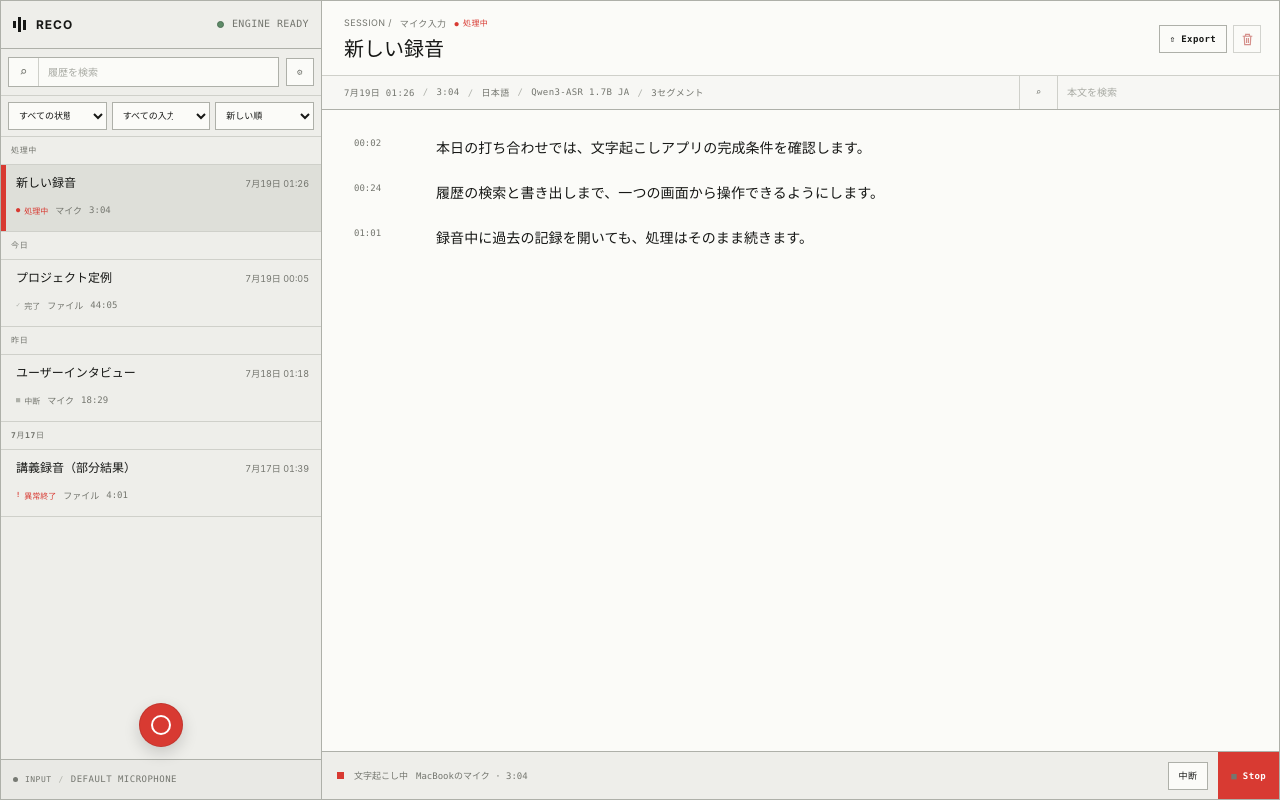
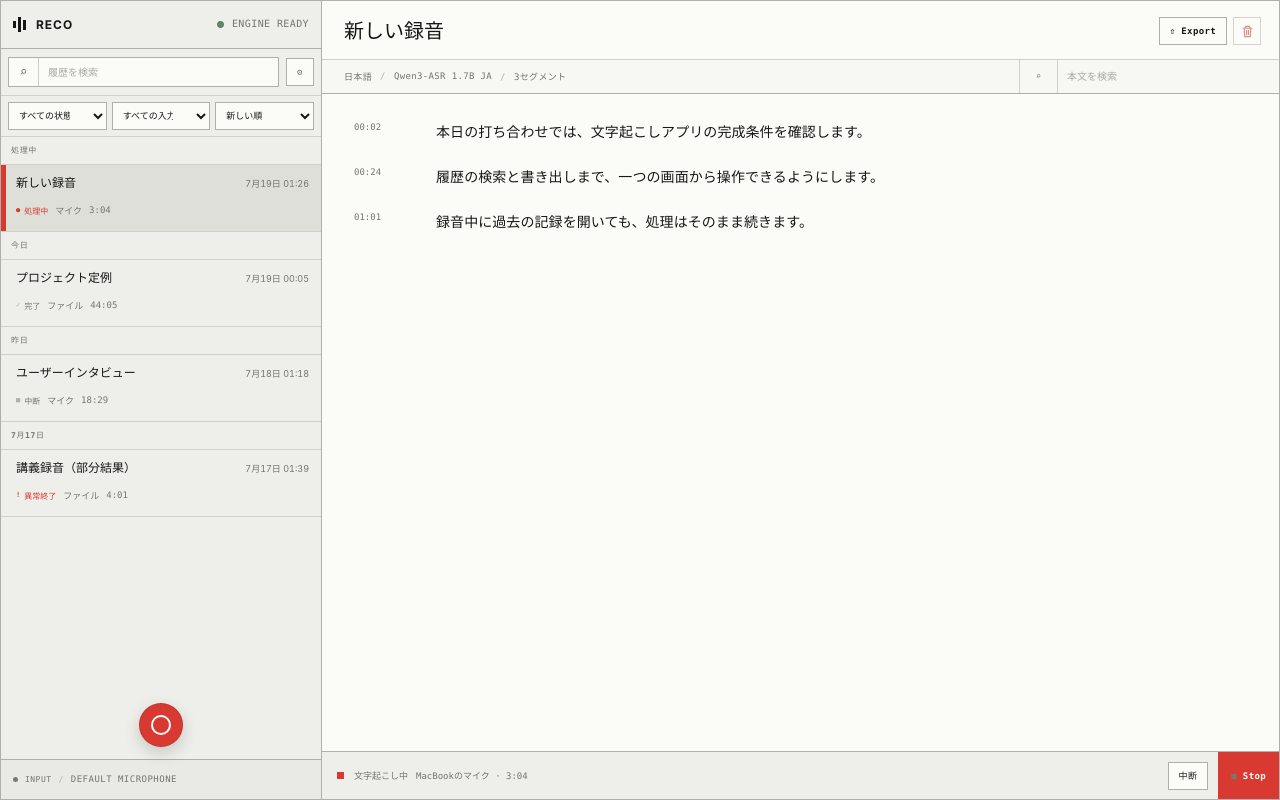
Before and after one commit to ph0ryn/RecoGUI, a React (Vite) app: page / in a window 1280 px wide. Built offline with nearby package versions, Linux system fonts and the light colour scheme.

Commit message:
fix: remove duplicate session metadata
- keep list-level status, input, date, and duration in history only

- retain language, model, and segment count in the detail header

```diff
--- a/src/App.css
+++ b/src/App.css
@@ -585,8 +585,7 @@ button:disabled {
 
 .session-title-row,
 .header-actions,
-.session-metadata,
-.title-status {
+.session-metadata {
   display: flex;
   align-items: center;
 }
@@ -598,7 +597,7 @@ button:disabled {
 }
 
 .session-title-row h1 {
-  margin: 7px 0 0;
+  margin: 0;
   overflow: hidden;
   font-size: 20px;
   font-weight: 680;
@@ -607,20 +606,11 @@ button:disabled {
   white-space: nowrap;
 }
 
-.title-status,
 .session-metadata {
   gap: 8px;
   color: var(--muted);
   font-size: 9px;
   letter-spacing: 0.04em;
-}
-
-.title-status::before {
-  content: "SESSION /";
-}
-
-.title-status .status-badge {
-  order: 2;
 }
 
 .header-actions {
--- a/src/App.tsx
+++ b/src/App.tsx
@@ -1261,10 +1261,6 @@ function SessionHeader({
     <header className="session-header">
       <div className="session-title-row">
         <div>
-          <div className="title-status">
-            <StatusBadge status={session.status} />
-            <span>{session.inputKind === "microphone" ? "マイク入力" : session.inputName}</span>
-          </div>
           <h1>{session.title}</h1>
         </div>
         <div className="header-actions">
@@ -1286,8 +1282,6 @@ function SessionHeader({
         </div>
       </div>
       <div className="session-metadata">
-        <span>{formatDate(session.startedAt)}</span>
-        <span>{formatDuration(session.durationMs)}</span>
         <span>{session.language}</span>
         <span>{session.model}</span>
         <span>{session.segmentCount}セグメント</span>
```
